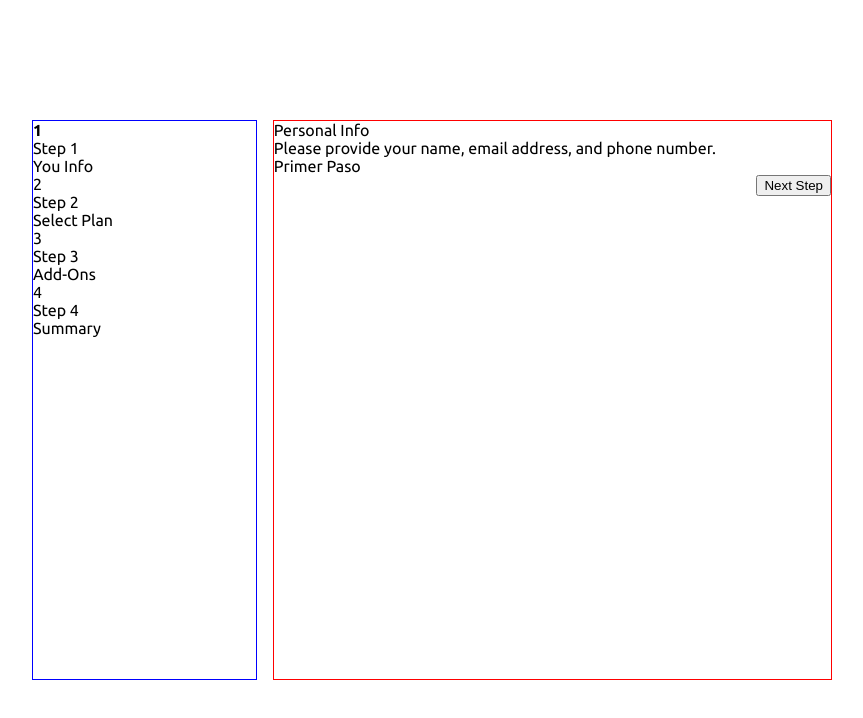
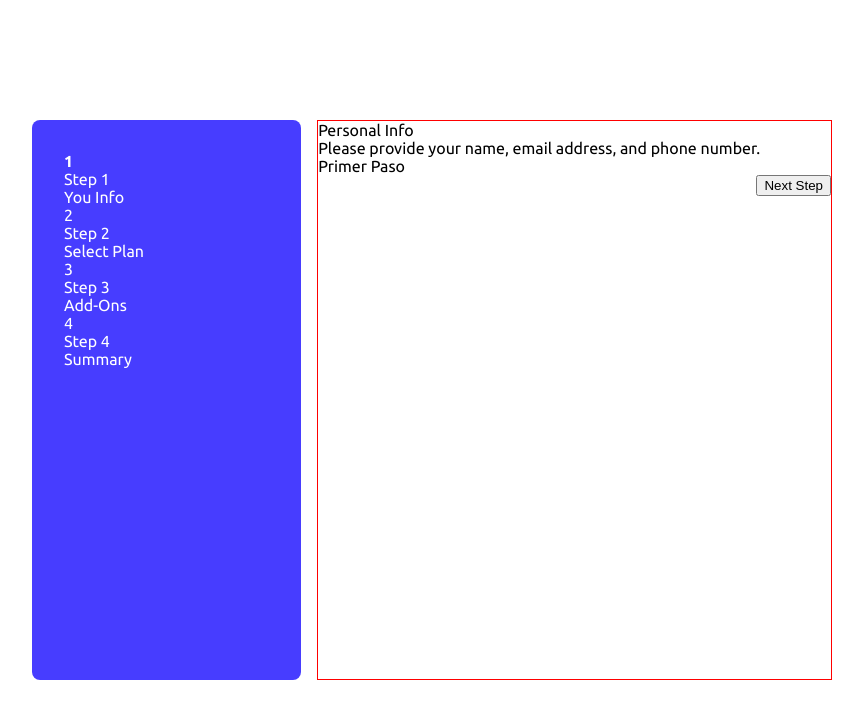
Before and after one commit to MarianoTroncoso/multi-step-form, a React (Create React App) app: page /1 in a window 1280 px wide. Shown: the top 718 px of the page, without its empty margins (208-1071 px from the left). Built offline with nearby package versions, Linux system fonts and the light colour scheme.

Commit message:
Add basics step list styles

```diff
--- a/src/components/StepList/StepList.styles.ts
+++ b/src/components/StepList/StepList.styles.ts
@@ -1,6 +1,9 @@
 import styled from 'styled-components';
 
 export const Wrapper = styled.div`
-  border: 1px solid blue;
   width: 40%;
+  background-color: ${({ theme }) => theme.colors.primary[1]};
+  border-radius: 0.5rem;
+  padding: 2rem;
+  color: ${({ theme }) => theme.colors.neutral[4]};
 `;
```
